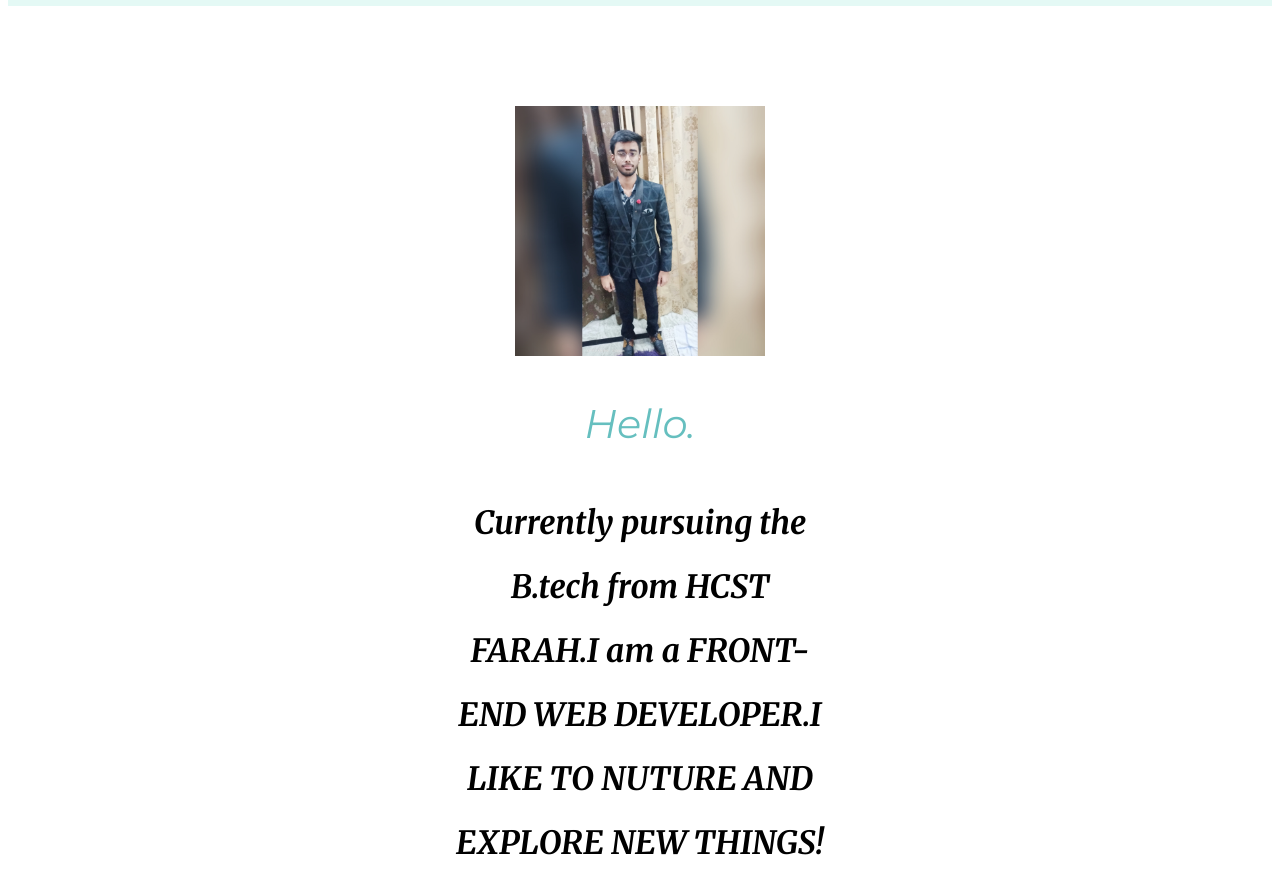
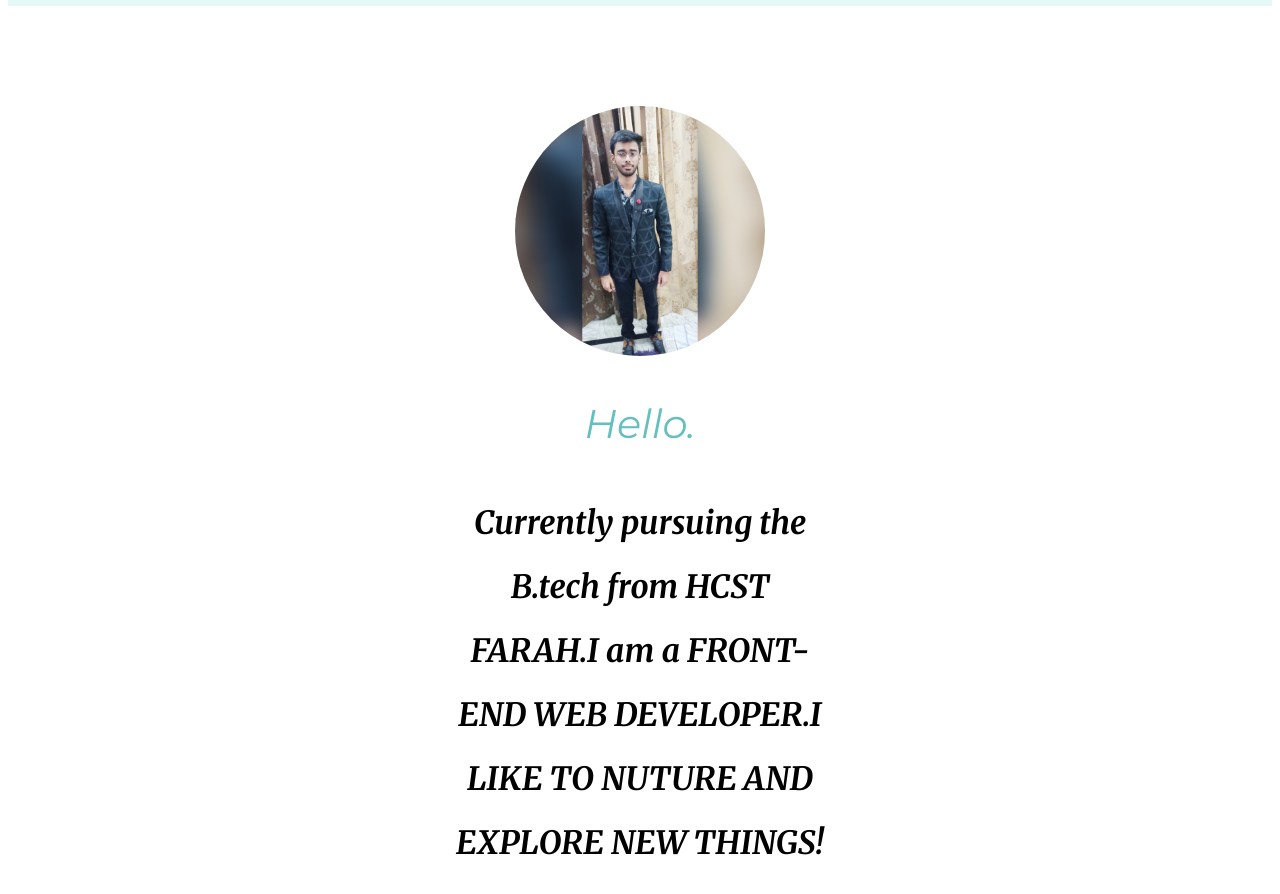
Before and after one commit to AmanGupta-tech/WEB_DEVELOPMENT, a plain HTML site: page index.html in a window 1280 px wide. Shown: the part 823-1717 px from the top of the page. Drawn offline with Linux system fonts and the light colour scheme.

Commit message:
Update styles.css

```diff
--- a/css/styles.css
+++ b/css/styles.css
@@ -82,7 +82,7 @@ a:hover{
 
 }
 .aman{
-  border-radius: 5.7rem%;
+  border-radius: 10rem;
 }
 .eat{
   border-radius: 200%;
```
